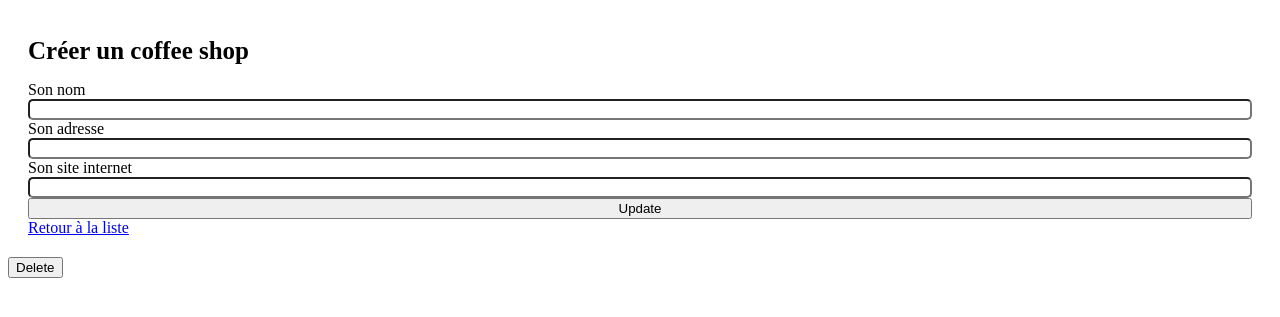
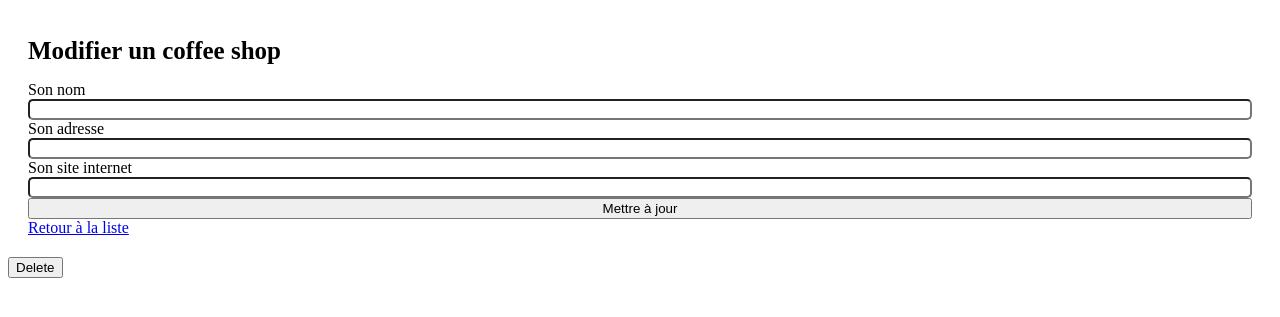
Before and after one commit to Vimeux/el-cafe, a Symfony app: template templates/coffee_shop/edit.html.twig in a window 1280 px wide. Shown: the part 106-423 px from the top of the page. Run offline with Twig, Linux system fonts and the light colour scheme; the template is opened without the code that fills it, so the values that code supplies are empty; form fields are guessed from the names that the template uses; some libraries are stand-ins or nearby versions.

Commit message:
modification textes pendant edit coffee et coffee shop

```diff
--- a/templates/coffee/_form.html.twig
+++ b/templates/coffee/_form.html.twig
@@ -1,7 +1,7 @@
 {{ form_start(form) }}
 <div class="h-screen bg-beige flex justify-center items-center">
     <div style="display: grid; padding: 20px; border-radius: 20px" class ="w-full max-w-xs bg-white flex flex-col py-5 px-8 rounded-lg shadow-lg" action="{{ path('login') }}" method="post">
-        <h1 style="font-size: 25px">Créer un nouveau café</h1>
+        <h1 style="font-size: 25px">{{ h1_label|default('Créer un nouveau café') }}</h1>
         {{ form_label(form.name, "Son nom", {
             'attr': {'class': 'text-gray-700 font-bold py-2'}
         }) }}
--- a/templates/coffee/edit.html.twig
+++ b/templates/coffee/edit.html.twig
@@ -4,7 +4,7 @@
 
 {% block body %}
 
-    {{ include('coffee/_form.html.twig', {'button_label': 'Update'}) }}
+    {{ include('coffee/_form.html.twig', {'button_label': 'Mettre à jour', 'h1_label': 'Modifier un café'}) }}
 
     {{ include('coffee/_delete_form.html.twig') }}
 {% endblock %}
--- a/templates/coffee_shop/_delete_form.html.twig
+++ b/templates/coffee_shop/_delete_form.html.twig
@@ -1,4 +1,4 @@
 <form method="post" action="{{ path('app_coffee_shop_delete', {'id': coffee_shop.id}) }}" onsubmit="return confirm('Are you sure you want to delete this item?');">
     <input type="hidden" name="_token" value="{{ csrf_token('delete' ~ coffee_shop.id) }}">
-    <button class="btn">Delete</button>
+    <button class="btn text-black-600 hover:text-orange-800 font-bold">Delete</button>
 </form>
--- a/templates/coffee_shop/_form.html.twig
+++ b/templates/coffee_shop/_form.html.twig
@@ -1,7 +1,7 @@
 {{ form_start(form) }}
 <div class="h-screen bg-beige flex justify-center items-center">
     <div style="display: grid; padding: 20px; border-radius: 20px" class ="w-full max-w-xs bg-white flex flex-col py-5 px-8 rounded-lg shadow-lg" action="{{ path('login') }}" method="post">
-        <h1 style="font-size: 25px">Créer un coffee shop</h1>
+        <h1 style="font-size: 25px">{{ h1_label|default('Créer un coffee shop') }}</h1>
         {{ form_label(form.name, "Son nom", {
             'attr': {'class': 'text-gray-700 font-bold py-2'}
         }) }}
--- a/templates/coffee_shop/edit.html.twig
+++ b/templates/coffee_shop/edit.html.twig
@@ -4,7 +4,7 @@
 
 {% block body %}
 
-    {{ include('coffee_shop/_form.html.twig', {'button_label': 'Update'}) }}
+    {{ include('coffee_shop/_form.html.twig', {'button_label': 'Mettre à jour', 'h1_label': 'Modifier un coffee shop'}) }}
 
     {{ include('coffee_shop/_delete_form.html.twig') }}
 {% endblock %}
```
